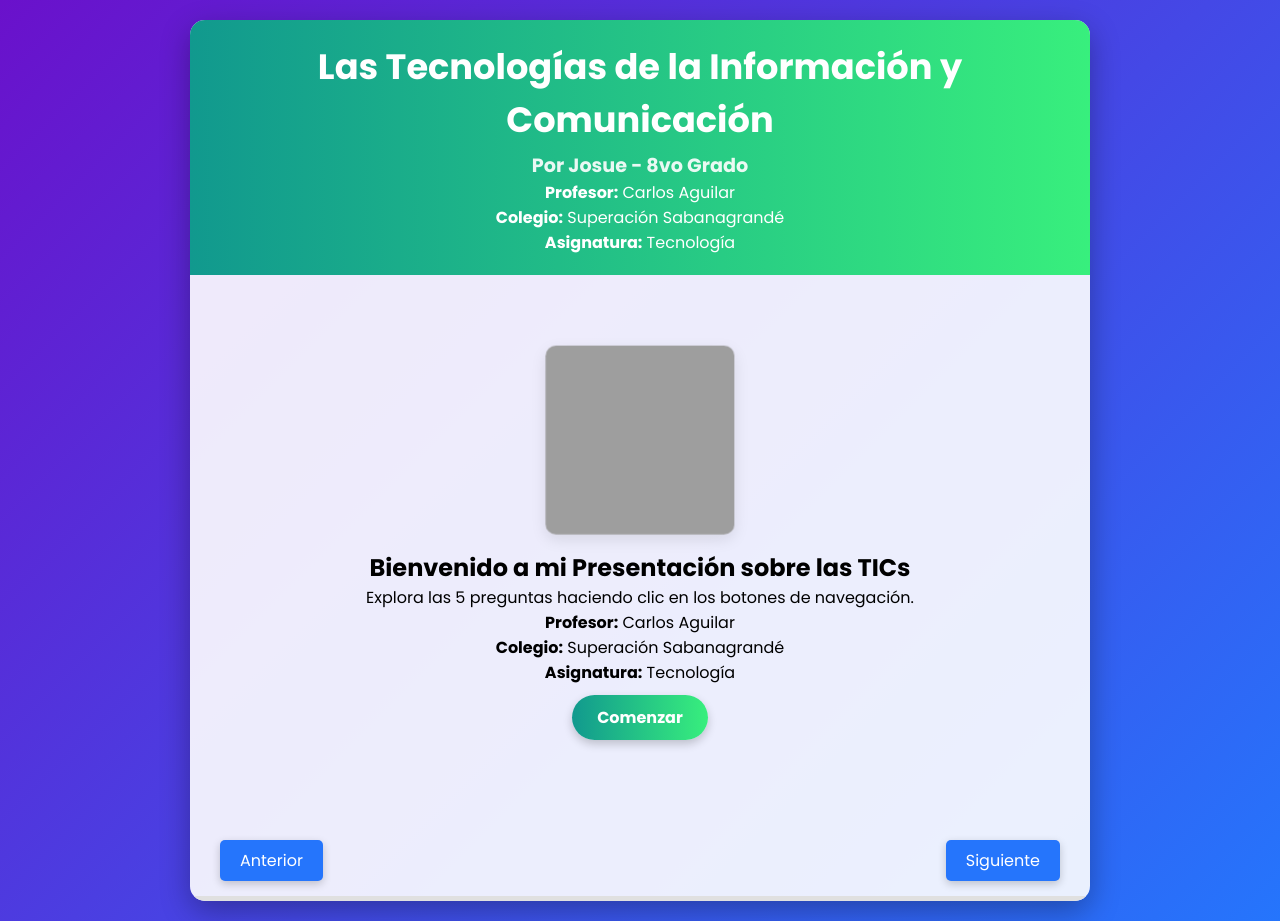
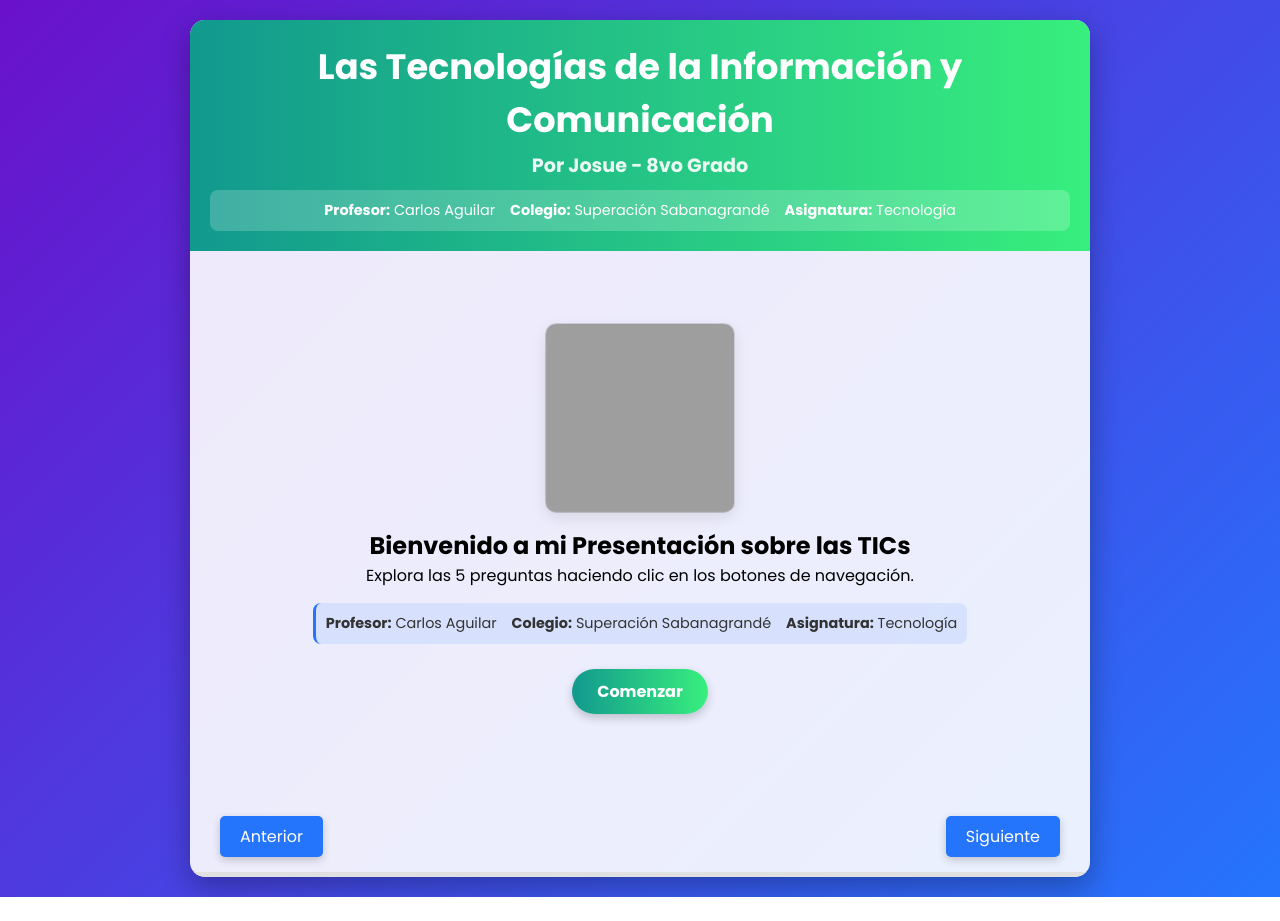
Before and after one commit to Dani-246/Presentacion, a plain HTML site: page index.html in a window 1280 px wide. After the commit the page ends 897 px from the top, so only its background shows below. Drawn offline with Linux system fonts and the light colour scheme; grey boxes are pictures that could not be loaded.

Commit message:
Update styles.css

```diff
--- a/styles.css
+++ b/styles.css
@@ -348,3 +348,49 @@ header {
         height: 120px;
     }
 }
+/* Añadir estos estilos al archivo CSS existente */
+
+.school-info {
+    background-color: rgba(255, 255, 255, 0.2);
+    border-radius: 8px;
+    padding: 10px;
+    margin-top: 10px;
+    display: flex;
+    flex-wrap: wrap;
+    justify-content: center;
+    gap: 15px;
+}
+
+.school-info p {
+    margin: 0;
+    font-size: 0.9rem;
+}
+
+.school-info-slide {
+    background-color: rgba(37, 117, 252, 0.1);
+    border-radius: 8px;
+    padding: 10px;
+    margin: 15px 0;
+    display: flex;
+    flex-wrap: wrap;
+    justify-content: center;
+    gap: 15px;
+    border-left: 3px solid #2575fc;
+}
+
+.school-info-slide p {
+    margin: 0;
+    font-size: 0.9rem;
+    color: #333;
+}
+
+@media (max-width: 768px) {
+    .school-info, .school-info-slide {
+        flex-direction: column;
+        gap: 5px;
+    }
+
+    .school-info p, .school-info-slide p {
+        font-size: 0.8rem;
+    }
+}
```
